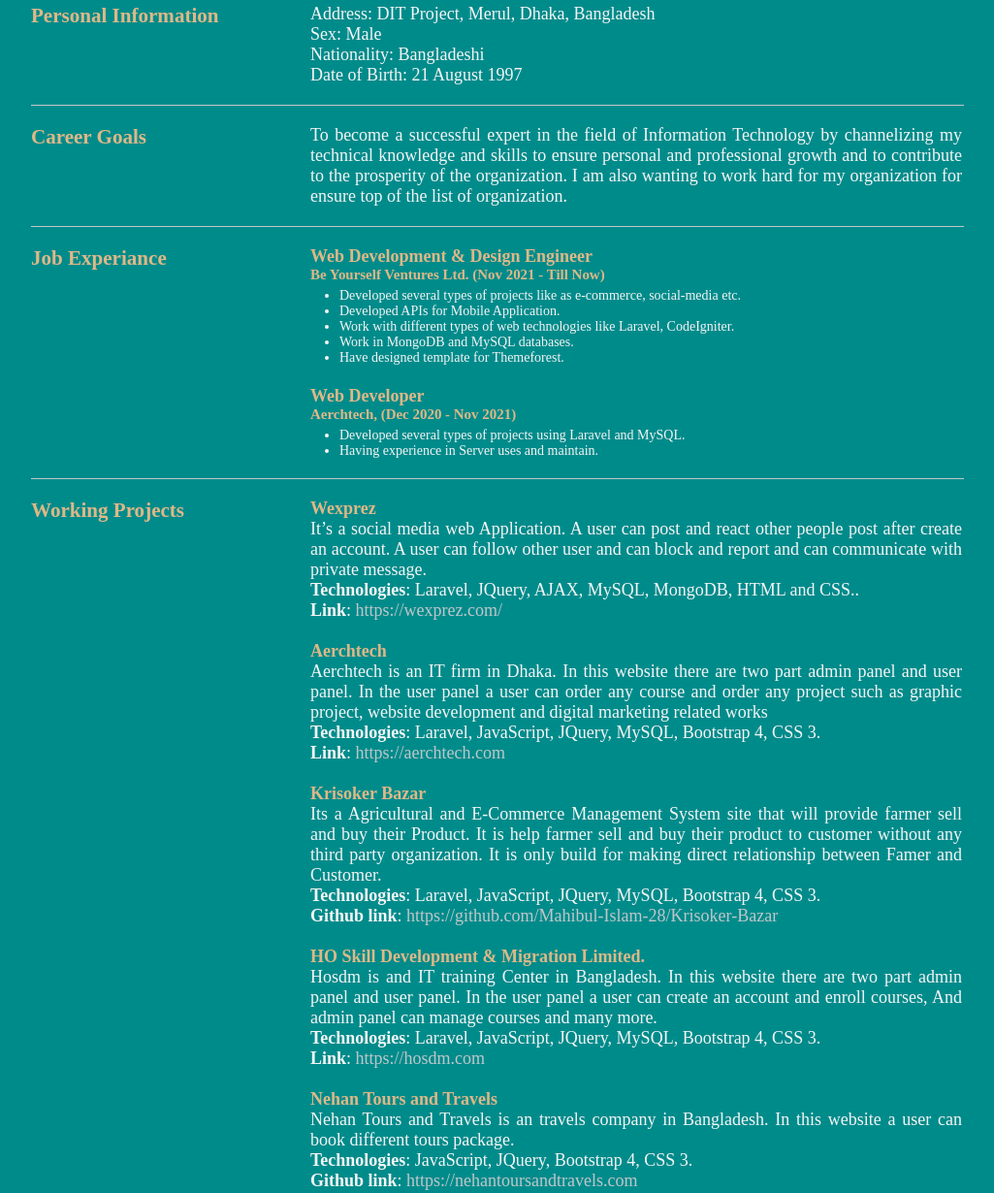
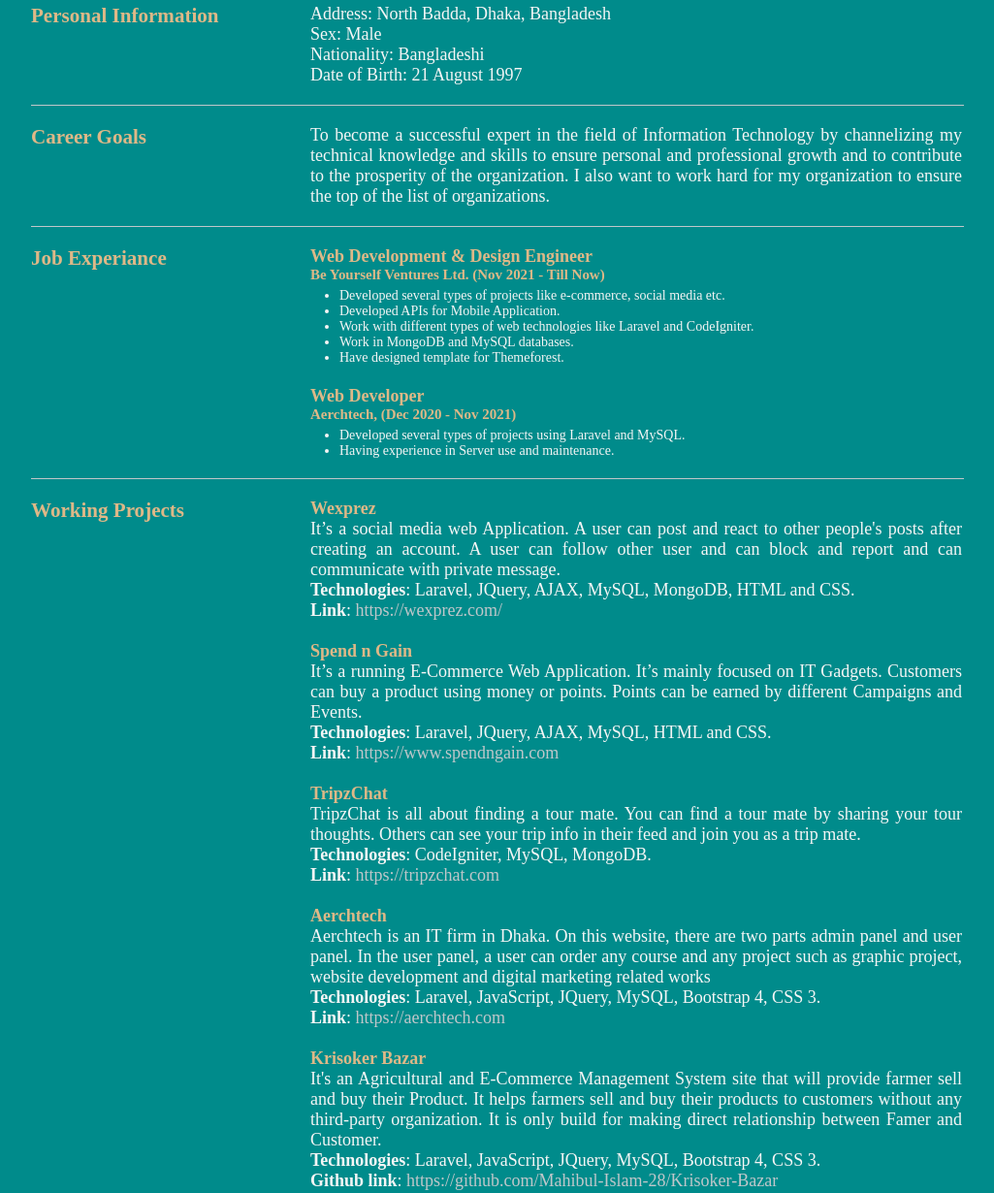
Before and after one commit to Mahibul-Islam-28/my-portfolio, a plain HTML site: page index.html in a window 1280 px wide. Shown: the part 196-1426 px from the top of the page at 97% size, without its empty margins (128-1153 px from the left). Drawn offline with Linux system fonts and the light colour scheme.

Commit message:
Update index.html
Edit some projects

```diff
--- a/index.html
+++ b/index.html
@@ -6,7 +6,7 @@
     <meta name="viewport" content="width=device-width, initial-scale=1.0">
     <link rel="shortcut icon" href="images/Mahibul Islam.png" type="image/x-icon">
     <meta name="author" content="Mahibul Islam">
-    <meta name="description" content="I am Mahibul Islam, I am a FullStack Web Developer">
+    <meta name="description" content=" I am Mahibul Islam, I am a full stack Web Developer">
     <meta name="keywords" content="Web Developer, Software Engineer, Web Engineer, Laravel, Codeigniter, Bootstrap, HTML, CSS, SASS, MongoDB, MySql">
     <title>Mahibul Islam | Web Developer</title>
     <link rel="stylesheet" href="style.css">
@@ -38,7 +38,7 @@
                         <h3>Personal Information</h3>
                     </div>
                     <div class="right-div">
-                        <p>Address: DIT Project, Merul, Dhaka, Bangladesh</p>
+                        <p>Address: North Badda, Dhaka, Bangladesh</p>
                         <p>Sex: Male</p>
                         <p>Nationality: Bangladeshi</p>
                         <p>Date of Birth: 21 August 1997</p>
@@ -57,7 +57,7 @@
                     <div class="right-div">
                         <p>To become a successful expert in the field of Information Technology by channelizing my technical
                             knowledge and skills to ensure personal and professional growth and to contribute to the prosperity of the
-                            organization. I am also wanting to work hard for my organization for ensure top of the list of organization.</p>
+                            organization. I also want to work hard for my organization to ensure the top of the list of organizations.</p>
                     </div>
                 </div>
             </section>
@@ -75,9 +75,9 @@
                         <h5>Be Yourself Ventures Ltd. (Nov 2021 - Till Now)</h5>
                         <h5></h5>
                         <ul>
-                            <li>Developed several types of projects like as e-commerce, social-media etc.</li>
+                            <li>Developed several types of projects like e-commerce, social media etc.</li>
                             <li>Developed APIs for Mobile Application.</li>
-                            <li>Work with different types of web technologies like Laravel, CodeIgniter.</li>
+                            <li>Work with different types of web technologies like Laravel and CodeIgniter.</li>
                             <li>Work in MongoDB and MySQL databases.</li>
                             <li>Have designed template for Themeforest.</li>
                         </ul>
@@ -87,7 +87,7 @@
                         <h5>Aerchtech, (Dec 2020 - Nov 2021)</h5>
                         <ul>
                             <li>Developed several types of projects using Laravel and MySQL.</li>
-                            <li>Having experience in Server uses and maintain.</li>
+                            <li>Having experience in Server use and maintenance.</li>
                         </ul>
                     </div>
                 </div>
@@ -106,33 +106,48 @@
 
                         <!-- project 1 -->
                         <h4>Wexprez</h4>
-                        <span>It’s a social media web Application. A user can post and react other people post after create an account. A user can follow other user and can block and report and can communicate with private message.</span>
-                        <b>Technologies</b>: Laravel, JQuery, AJAX, MySQL, MongoDB, HTML and CSS..
+                        <span>It’s a social media web Application. A user can post and react to other people's posts after creating an account. A user can follow other user and can block and report and can communicate with private message.</span>
+                        <b>Technologies</b>: Laravel, JQuery, AJAX, MySQL, MongoDB, HTML and CSS.
                         <br><b>Link</b>: <a href="https://wexprez.com/">https://wexprez.com/</a>
                         <br> <br>
 
                         <!-- project 2 -->
+                        <h4>Spend n Gain</h4>
+                        <span>It’s a running E-Commerce Web Application. It’s mainly focused on IT Gadgets. Customers can buy a product using money or points. Points can be earned by different Campaigns and Events. </span>
+                        <b>Technologies</b>: Laravel, JQuery, AJAX, MySQL, HTML and CSS.
+                        <br><b>Link</b>: <a href="https://www.spendngain.com">https://www.spendngain.com</a>
+                        <br> <br>
+
+
+                        <!-- project 3 -->
+                        <h4>TripzChat</h4>
+                        <span>TripzChat is all about finding a tour mate. You can find a tour mate by sharing your tour thoughts. Others can see your trip info in their feed and join you as a trip mate. </span>
+                        <b>Technologies</b>: CodeIgniter, MySQL, MongoDB.
+                        <br><b>Link</b>: <a href="https://tripzchat.com">https://tripzchat.com</a>
+                        <br> <br>
+
+                        <!-- project 3 -->
                         <h4>Aerchtech</h4>
-                        <span>Aerchtech is an IT firm in Dhaka. In this website there are two part admin panel and user panel. In the user panel a user can order any course and order any project such as graphic project, website development and digital marketing related works</span>
+                        <span>Aerchtech is an IT firm in Dhaka. On this website, there are two parts admin panel and user panel. In the user panel, a user can order any course and any project such as graphic project, website development and digital marketing related works</span>
                         <b>Technologies</b>: Laravel, JavaScript, JQuery, MySQL, Bootstrap 4, CSS 3.
                         <br><b>Link</b>: <a href="https://aerchtech.com">https://aerchtech.com</a>
                         <br> <br>
 
                         <h4>Krisoker Bazar</h4>
-                        <span>Its a Agricultural and E-Commerce Management System site that will provide farmer sell and buy their Product. It is help farmer sell and buy their product to customer without any third party organization. It is only build for making direct relationship between Famer and Customer.</span>
+                        <span> It's an Agricultural and E-Commerce Management System site that will provide farmer sell and buy their Product. It helps farmers sell and buy their products to customers without any third-party organization. It is only build for making direct relationship between Famer and Customer.</span>
                         <b>Technologies</b>: Laravel, JavaScript, JQuery, MySQL, Bootstrap 4, CSS 3.
                         <br><b>Github link</b>: <a
                             href="https://github.com/Mahibul-Islam-28/Krisoker-Bazar">https://github.com/Mahibul-Islam-28/Krisoker-Bazar</a>
                         <br> <br>
 
                         <h4>HO Skill Development & Migration Limited.</h4>
-                        <span>Hosdm is and IT training Center in Bangladesh. In this website there are two part admin panel and user panel. In the user panel a user can create an account and enroll courses, And admin panel can manage courses and many more.</span>
+                        <span>Hosdm is an IT training Center in Bangladesh. On this website, there are two parts admin panel and user panel. In the user panel, a user can create an account and enroll in courses, And the admin panel can manage courses and many more.</span>
                         <b>Technologies</b>: Laravel, JavaScript, JQuery, MySQL, Bootstrap 4, CSS 3.
                         <br><b>Link</b>: <a href="https://hosdm.com">https://hosdm.com</a>
                         <br> <br>
 
                         <h4>Nehan Tours and Travels</h4>
-                        <span>Nehan Tours and Travels is an travels company in Bangladesh. In this website a user can book different tours package.</span>
+                        <span>Nehan Tours and Travels is a travel company in Bangladesh. On this website, a user can book different tour packages.</span>
                         <b>Technologies</b>: JavaScript, JQuery, Bootstrap 4, CSS 3.
                         <br><b>Github link</b>: <a
                             href="https://nehantoursandtravels.com">https://nehantoursandtravels.com</a>
@@ -140,7 +155,7 @@
 
                         <!-- project 2 -->
                         <h4>Easy Buy</h4>
-                        <span>It is a Online Shopping management system. It makes for the shopping purpose.It has two panel (admin,user). A user can buy and see products and also save to cart for future shopping.</span>
+                        <span>It is an Online Shopping management system. It is made for shopping purposes. It has two panels (admin and user). A user can buy and see products and save them to a cart for future shopping.</span>
                         <b>Technologies</b>: PHP(MVC), JavaScript, AJAX, MySQL, Bootstrap 4, CSS 3.
                         <br><b>Github link</b>: <a
                             href="https://github.com/Mahibul-Islam-28/shop-management">https://github.com/Mahibul-Islam-28/shop-management</a>
@@ -148,17 +163,17 @@
 
                         <!-- project 3 -->
                         <h4>BD SIM CODE</h4>
-                        <span>Its is a Android application. It has all the sim operator code in Bangladesh. It will help people for knowing/using all the sim code in Bangladesh in their emergency time.</span>
+                        <span> It is an Android application. It has all the sim operator codes in Bangladesh. It will help people to know/use all the sim codes in Bangladesh in their emergency time.</span>
                         <br> <br>
 
                         <!-- project 4 -->
                         <h4>Farmar Social App</h4>
-                        <span>It is android app, Which help farmer for connecting with other farmer. It will help farmer for create a post for need some agricultural related problem. A farmer can solve another farmer problem by comment in farmers post.</span>
+                        <span>It is an Android app, That helps farmers connect with other farmers. It will help farmers for create a post for need some agricultural-related problems. A farmer can solve another farmer's problem by comment in farmers post.</span>
                         <br> <br>
 
                         <!-- project 5 -->
                         <h4>Bus Schedule Management</h4>
-                        <span>It is based on C++. It makes for knowing Bus schedule in country and abroad.</span>
+                        <span>It is based on C++. It makes for knowing the Bus schedule in the country and abroad.</span>
                         <b>Github link</b>: <a
                             href="https://github.com/Mahibul-Islam-28/Bus-Schedule-Managemnet">https://github.com/Mahibul-Islam-28/Bus-Schedule-Managemnet</a>
                         <br> <br>
@@ -176,7 +191,7 @@
                     </div>
                     <div class="right-div">
                         <p><b>Programming Languages: </b>C, C++, JAVA, PHP, JavaScript.</p> <br>
-                        <p><b>Web Technology: </b> Laravel, Codeigniter, React JS, JQuery, Sass, Bootstrap.</p> <br>
+                        <p><b>Web Technology: </b> Laravel, Codeigniter, React JS, JQuery, Bootstrap.</p> <br>
                         <p><b>Databases: </b>MySql, MongoDB.</p> <br>
                         <p><b>Application Software: </b>Android Studio, Adobe Photoshop</p> <br>
                         <p><b>Language proficiency: </b>Fluent in speaking in Bengali, English. Reading and writing both in English and Bengali</p>
```
